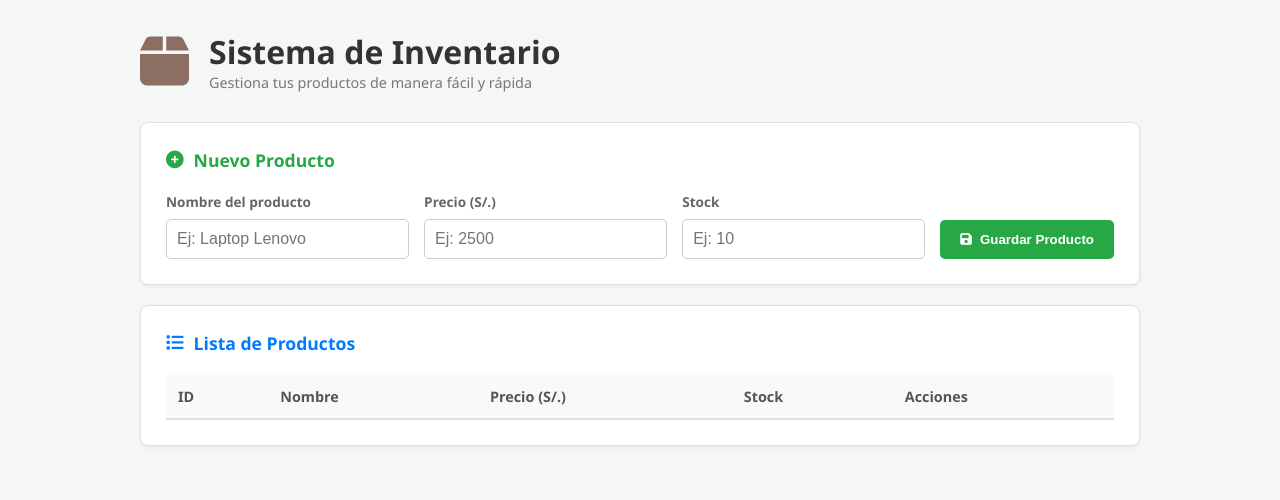
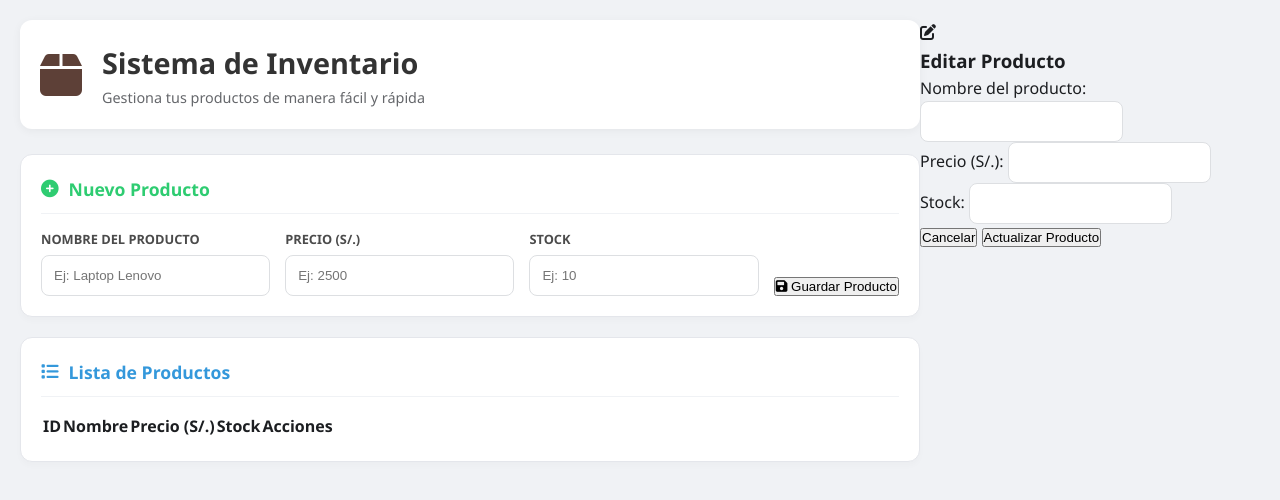
Before and after one commit to sarayaltamirano8-wq/S10-S2-T2, a website: page frontend/index.html in a window 1280 px wide. Drawn offline with Linux system fonts and the light colour scheme; no server answers.

Commit message:
Mi primer commit en esta rama

```diff
--- a/frontend/style.css
+++ b/frontend/style.css
@@ -1,76 +1,100 @@
-* { box-sizing: border-box; margin: 0; padding: 0; }
+* {
+    box-sizing: border-box;
+    margin: 0;
+    padding: 0;
+}
 
 body {
-    font-family: 'Segoe UI', Tahoma, Geneva, Verdana, sans-serif;
-    background-color: #f4f7f6;
-    color: #333;
+    font-family: 'Segoe UI', Roboto, Helvetica, Arial, sans-serif;
+    background-color: #f0f2f5;
+    color: #1c1e21;
     display: flex;
     justify-content: center;
-    padding: 30px;
+    padding: 20px;
+    line-height: 1.6;
 }
 
-.container { width: 100%; max-width: 1000px; }
+.container {
+    width: 100%;
+    max-width: 900px;
+}
 
-/* Encabezado */
-.header-main { display: flex; align-items: center; gap: 20px; margin-bottom: 30px; }
-.box-icon { font-size: 3.5rem; color: #8d6e63; }
-h1 { font-size: 2rem; }
-.subtitle { color: #777; font-size: 0.9rem; }
+/* Header */
+.header-main {
+    display: flex;
+    align-items: center;
+    gap: 20px;
+    margin-bottom: 25px;
+    background: white;
+    padding: 20px;
+    border-radius: 12px;
+    box-shadow: 0 2px 10px rgba(0,0,0,0.05);
+}
+
+.box-icon {
+    font-size: 3rem;
+    color: #5d4037;
+}
+
+h1 {
+    font-size: 1.8rem;
+    color: #333;
+}
+
+.subtitle {
+    color: #65676b;
+    font-size: 0.9rem;
+}
 
 /* Tarjetas */
 .card {
     background: white;
-    border-radius: 8px;
-    padding: 25px;
+    border-radius: 12px;
+    padding: 20px;
     margin-bottom: 20px;
-    border: 1px solid #e0e0e0;
-    box-shadow: 0 2px 4px rgba(0,0,0,0.05);
+    box-shadow: 0 4px 6px rgba(0,0,0,0.02);
+    border: 1px solid #e4e6eb;
 }
 
-.card-header { font-weight: bold; margin-bottom: 20px; font-size: 1.1rem; display: flex; align-items: center; gap: 10px; }
-.success-text { color: #28a745; }
-.primary-text { color: #007bff; }
-
-/* Formulario y Botones */
-.form-row { display: flex; gap: 15px; align-items: flex-end; flex-wrap: wrap; }
-.input-group { flex: 1; display: flex; flex-direction: column; gap: 8px; }
-.input-group label { font-size: 0.85rem; font-weight: 600; color: #666; }
-input { padding: 10px; border: 1px solid #ccc; border-radius: 5px; font-size: 1rem; }
-
-button { border: none; border-radius: 5px; cursor: pointer; font-weight: 600; display: flex; align-items: center; gap: 8px; transition: 0.3s; }
-.btn-success { background-color: #28a745; color: white; padding: 12px 20px; }
-.btn-edit { background-color: #ffc107; padding: 6px 12px; font-size: 0.8rem; }
-.btn-delete { background-color: #dc3545; color: white; padding: 6px 12px; font-size: 0.8rem; }
-.btn-secondary { background-color: #6c757d; color: white; padding: 10px 20px; }
-button:hover { opacity: 0.8; }
-
-/* Tabla */
-table { width: 100%; border-collapse: collapse; }
-th { background-color: #f8f9fa; color: #555; text-align: left; padding: 12px; border-bottom: 2px solid #dee2e6; font-size: 0.9rem; }
-td { padding: 12px; border-bottom: 1px solid #eee; vertical-align: middle; }
-
-/* ESTILOS DEL MODAL (CENTRADITO) */
-.modal-overlay {
-    display: none;
-    position: fixed;
-    top: 0; left: 0; width: 100%; height: 100%;
-    background: rgba(0,0,0,0.6);
-    z-index: 2000;
-    justify-content: center;
+.card-header {
+    font-weight: 700;
+    margin-bottom: 15px;
+    font-size: 1.1rem;
+    display: flex;
     align-items: center;
+    gap: 10px;
+    padding-bottom: 10px;
+    border-bottom: 1px solid #f0f2f5;
 }
 
-.modal-content {
-    background: white;
-    width: 90%;
-    max-width: 450px;
-    border-radius: 8px;
-    box-shadow: 0 10px 25px rgba(0,0,0,0.2);
-    overflow: hidden;
+.success-text { color: #2ecc71; }
+.primary-text { color: #3498db; }
+
+/* Formulario */
+.form-row {
+    display: flex;
+    gap: 15px;
+    align-items: flex-end;
+    flex-wrap: wrap;
 }
 
-.modal-header { background: #f8f9fa; padding: 15px 25px; border-bottom: 1px solid #eee; font-weight: bold; display: flex; align-items: center; gap: 10px; }
-.modal-body { padding: 25px; }
-.input-group-modal { display: flex; flex-direction: column; gap: 5px; margin-bottom: 15px; }
-.input-group-modal label { font-size: 0.85rem; font-weight: 600; color: #666; }
-.modal-footer { background: #f8f9fa; padding: 15px 25px; display: flex; justify-content: flex-end; gap: 10px; border-top: 1px solid #eee; }
+.input-group {
+    flex: 1;
+    min-width: 200px;
+    display: flex;
+    flex-direction: column;
+    gap: 5px;
+}
+
+.input-group label {
+    font-size: 0.8rem;
+    font-weight: 600;
+    color: #4b4b4b;
+    text-transform: uppercase;
+}
+
+input {
+    padding: 12px;
+    border: 1px solid #dddfe2;
+    border-radius: 8px;
+}
```
